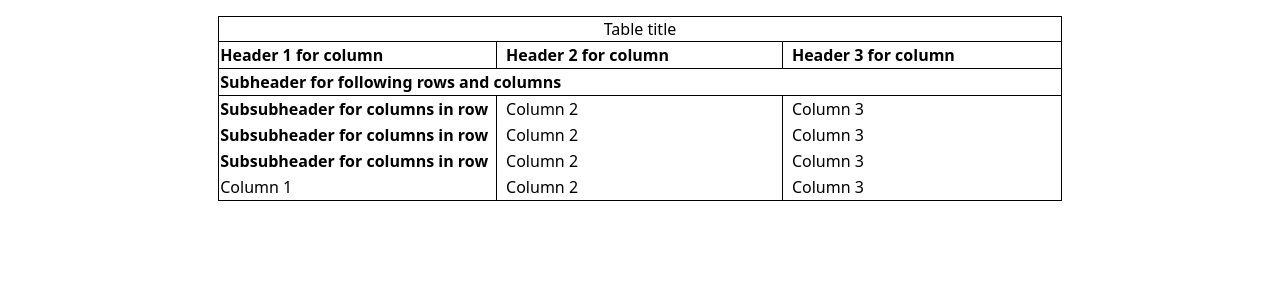
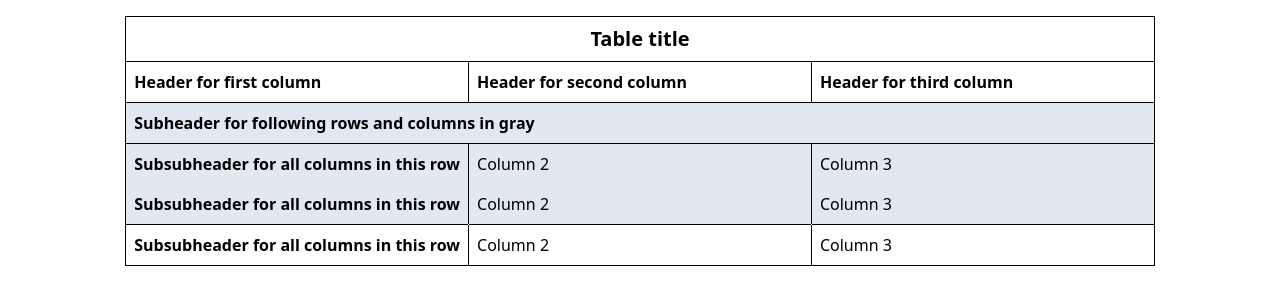
Before and after one commit to maurer2/table-testing, a React (Vite) app: page / in a window 1280 px wide. Shown: the top 304 px of the page. Built offline with nearby package versions, Linux system fonts and the light colour scheme.

Commit message:
Improved labels and styles in the test table

```diff
--- a/src/App.tsx
+++ b/src/App.tsx
@@ -1,26 +1,29 @@
-import { useState } from "react";
-
 function App() {
-  const [count, setCount] = useState(0);
-
   return (
     <main className="text-center m-4">
       <table
-        className="border border-black m-auto text-left inline-grid gap-x-4 grid-cols-3"
+        className="border border-current m-auto text-left inline-grid gap-x-px grid-cols-3"
         summary="A test table"
         aria-describedby="table-title"
         // aria-label="table name"
         // aria-rowcount=""
       >
-        <caption id="table-title" className="col-span-3 border-b border-black">
-          <h1>Table title</h1>
+        <caption
+          id="table-title"
+          className="col-span-3 border-b border-current p-2"
+        >
+          <h1 className="text-xl font-bold">Table title</h1>
         </caption>
         <thead className="contents">
-          <tr className="contents [&>*]:relative [&>*]:after:block [&>:last-child:after]:content-none [&>:after]:absolute [&>:after]:border-black [&>:after]:border-l [&>:after]:h-full [&>:after]:-right-2 [&>:after]:inset-y-0">
-            <th scope="col">Header 1 for column</th>
-            <th scope="col">Header 2 for column</th>
-            <th scope="col" aria-sort="ascending">
-              Header 3 for column
+          <tr className="contents [&>*]:relative [&>*]:after:block [&>:last-child:after]:content-none [&>:after]:absolute [&>:after]:border-current [&>:after]:border-l [&>:after]:h-full [&>:after]:-right-px [&>:after]:inset-y-0">
+            <th scope="col" className="p-2">
+              Header for first column
+            </th>
+            <th scope="col" className="p-2">
+              Header for second column
+            </th>
+            <th scope="col" className="p-2" aria-sort="ascending">
+              Header for third column
             </th>
           </tr>
         </thead>
@@ -28,43 +31,61 @@ function App() {
           <tr className="contents">
             <th
               id="subheader-one"
-              className="col-span-3 border-b border-t border-black"
+              className="col-span-3 border-b border-t border-current bg-slate-200 p-2"
               colSpan={3}
-              // scope="rowgroup" // https://stackoverflow.com/questions/76215673/whats-the-correct-html-markup-to-use-for-headers-for-groups-of-table-rows
+              // scope="rowgroup" // https://stackoverflow.com/questions/76215673/whats-the-correct-html-markup-to-use-for-headers-for-groups-of-table-rows / https://www.codeguage.com/courses/html/tables-header-scope
               // scope="colgroup" // https://www.w3.org/WAI/tutorials/tables/multi-level/#colgroup
             >
-              Subheader for following rows and columns
+              Subheader for following rows and columns in gray
             </th>
           </tr>
-          <tr className="contents [&>*]:relative [&>*]:after:block [&>:last-child:after]:content-none [&>:after]:absolute [&>:after]:border-black [&>:after]:border-l [&>:after]:h-full [&>:after]:-right-2 [&>:after]:inset-y-0">
-            <th scope="row" headers="subheader-one">
-              Subsubheader for columns in row
+          <tr className="contents [&>*]:relative [&>*]:after:block [&>:last-child:after]:content-none [&>:after]:absolute [&>:after]:border-current [&>:after]:border-l [&>:after]:h-full [&>:after]:-right-px [&>:after]:inset-y-0">
+            <th
+              scope="row"
+              headers="subheader-one"
+              className="bg-slate-200 p-2"
+            >
+              Subsubheader for all columns in this row
             </th>
-            <td headers="subheader-one">Column 2</td>
-            <td headers="subheader-one">Column 3</td>
+            <td headers="subheader-one" className="bg-slate-200 p-2">
+              Column 2
+            </td>
+            <td headers="subheader-one" className="bg-slate-200 p-2">
+              Column 3
+            </td>
           </tr>
-          <tr className="contents [&>*]:relative [&>*]:after:block [&>:last-child:after]:content-none [&>:after]:absolute [&>:after]:border-black [&>:after]:border-l [&>:after]:h-full [&>:after]:-right-2 [&>:after]:inset-y-0">
-            <th scope="row" headers="subheader-one">
-              Subsubheader for columns in row
+          <tr className="contents [&>*]:relative [&>*]:after:block [&>:last-child:after]:content-none [&>:after]:absolute [&>:after]:border-current [&>:after]:border-l [&>:after]:h-full [&>:after]:-right-px [&>:after]:inset-y-0">
+            <th
+              scope="row"
+              headers="subheader-one"
+              className="bg-slate-200 p-2"
+            >
+              Subsubheader for all columns in this row
             </th>
-            <td headers="subheader-one">Column 2</td>
-            <td headers="subheader-one">Column 3</td>
+            <td headers="subheader-one" className="bg-slate-200 p-2">
+              Column 2
+            </td>
+            <td headers="subheader-one" className="bg-slate-200 p-2">
+              Column 3
+            </td>
           </tr>
         </tbody>
         <tbody className="contents">
-          <tr className="contents [&>*]:relative [&>*]:after:block [&>:last-child:after]:content-none [&>:after]:absolute [&>:after]:border-black [&>:after]:border-l [&>:after]:h-full [&>:after]:-right-2 [&>:after]:inset-y-0">
-            <th scope="row">Subsubheader for columns in row</th>
-            <td>Column 2</td>
-            <td>Column 3</td>
+          <tr className="contents [&>*]:relative [&>*]:after:block [&>:last-child:after]:content-none [&>:after]:absolute [&>:after]:border-current [&>:after]:border-l [&>:after]:h-full [&>:after]:-right-px [&>:after]:inset-y-0">
+            <th scope="row" className="border-t border-current p-2">
+              Subsubheader for all columns in this row
+            </th>
+            <td className="border-t border-current p-2">Column 2</td>
+            <td className="border-t border-current p-2">Column 3</td>
           </tr>
         </tbody>
-        <tfoot className="contents">
-          <tr className="contents [&>*]:relative [&>*]:after:block [&>:last-child:after]:content-none [&>:after]:absolute [&>:after]:border-black [&>:after]:border-l [&>:after]:h-full [&>:after]:-right-2 [&>:after]:inset-y-0">
-            <td>Column 1</td>
-            <td>Column 2</td>
-            <td>Column 3</td>
+        {/* <tfoot className="contents">
+          <tr className="contents [&>*]:relative [&>*]:after:block [&>:last-child:after]:content-none [&>:after]:absolute [&>:after]:border-current [&>:after]:border-l [&>:after]:h-full [&>:after]:-right-px [&>:after]:inset-y-0">
+            <td className="border-t border-current">Column 1</td>
+            <td className="border-t border-current">Column 2</td>
+            <td className="border-t border-current">Column 3</td>
           </tr>
-        </tfoot>
+        </tfoot> */}
       </table>
     </main>
   );
```
Also changed, not shown: 1 other file (tests, documents, lock files or other folders).
